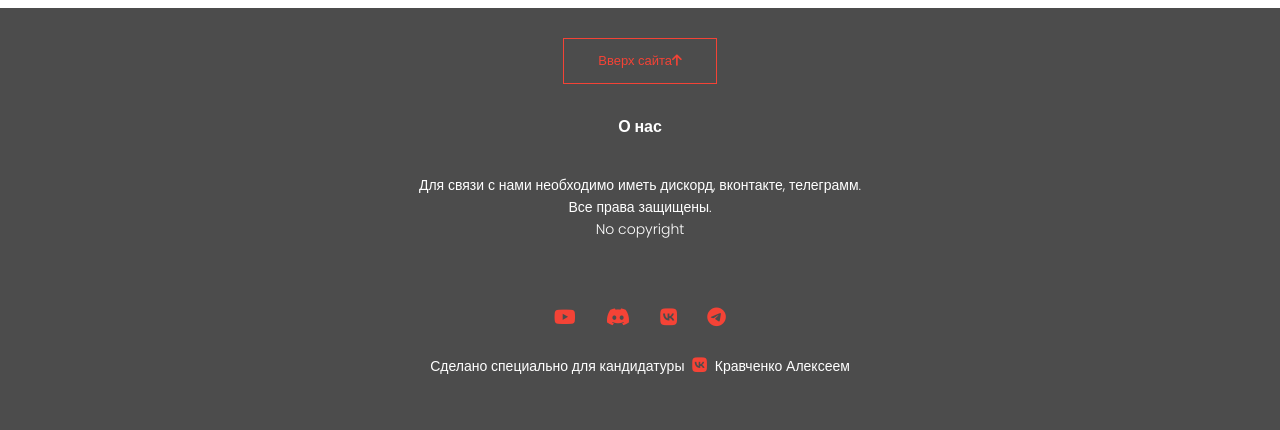
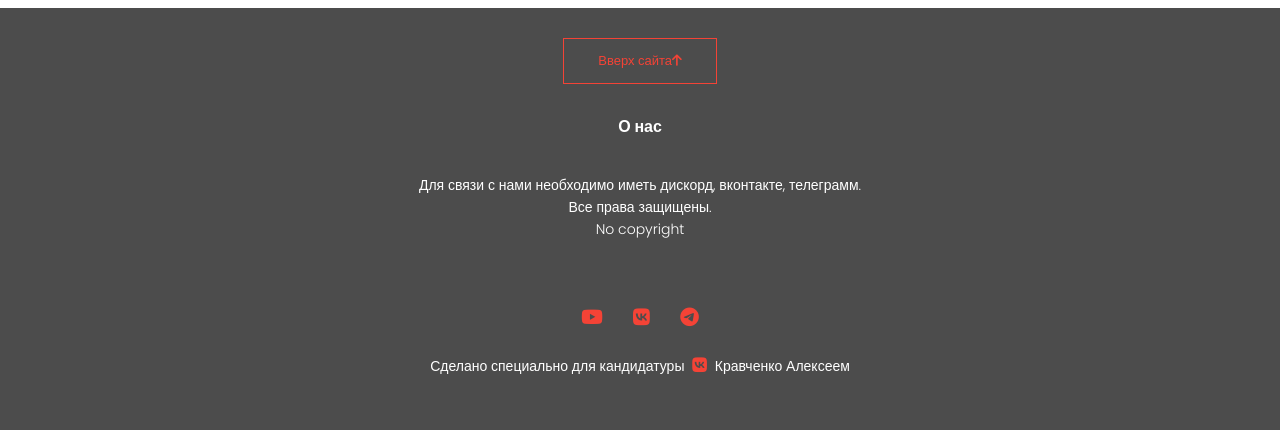
Before and after one commit to Depodeg/guestroom, a plain HTML site: page index.html in a window 1280 px wide. Shown: the part 983-1413 px from the top of the page. Drawn offline with Linux system fonts and the light colour scheme.

Commit message:
Update index.html

```diff
--- a/index.html
+++ b/index.html
@@ -59,7 +59,6 @@
 		<p>Для связи с нами необходимо иметь дискорд, вконтакте, телеграмм.<br>Все права защищены.<br>No copyright</p>
 		<div class="icons">
 			<a href="https://www.youtube.com/@13.-22"><i class="fa-brands fa-youtube"></i></a>
-			<a href="https://discordapp.com/users/421221448347156480/"><i class="fa-brands fa-discord"></i></a>
 			<a href="https://vk.com/13luchshayatvoya"><i class="fa-brands fa-vk"></i></a>
 			<a href="https://t.me/depodegcandidate"><i class="fa-brands fa-telegram"></i></a>
 		</div>
```
